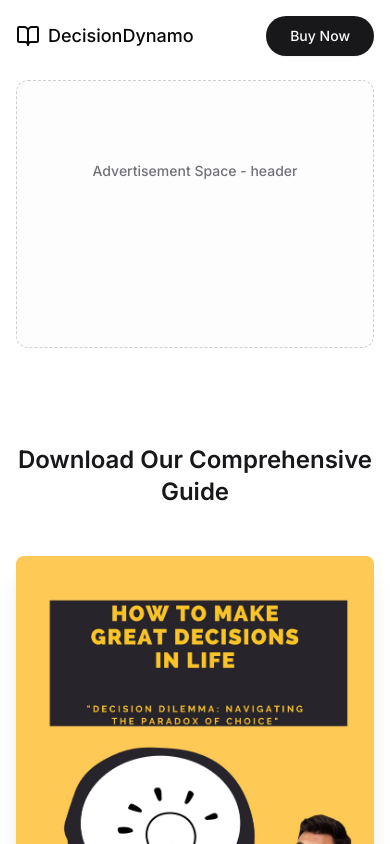
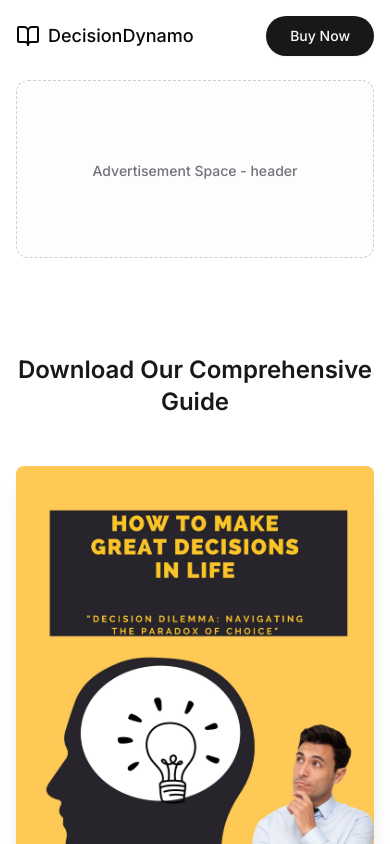
Before and after one commit to Vaishnavi222-cmd/ebook-decision-dynamo, a React (Vite) app: page / in a window 390 px wide. Shown: the top 844 px of the page. Built offline with nearby package versions, Linux system fonts and the light colour scheme.

Commit message:
Reverted to edit edt-8cd0e899-535a-40f8-b9ef-bc7f73539661: "Add advertisement to header
Adds an advertisement script to the header ad space, ensuring visibility and proper resizing for both desktop and mobile devices without causing layout issues or TypeScript errors."

```diff
--- a/src/components/AdSpace.tsx
+++ b/src/components/AdSpace.tsx
@@ -17,15 +17,6 @@ const AdSpace: React.FC<AdSpaceProps> = ({
   useEffect(() => {
     // Only inject the ad script for the header position
     if (position === "header" && adRef.current) {
-      // Clear any previous content
-      adRef.current.innerHTML = "";
-
-      // Create container for the ad
-      const adContainer = document.createElement("div");
-      adContainer.className = "w-full h-full";
-      adRef.current.appendChild(adContainer);
-
-      // Create and inject the ad script
       const scriptEl = document.createElement("script");
       scriptEl.innerHTML = `
         (function(xhptg){
@@ -39,12 +30,12 @@ const AdSpace: React.FC<AdSpaceProps> = ({
           l.parentNode.insertBefore(s, l);
         })({})
       `;
-      adContainer.appendChild(scriptEl);
+      adRef.current.appendChild(scriptEl);
 
       // Clean up function to remove script when component unmounts
       return () => {
-        if (adRef.current) {
-          adRef.current.innerHTML = "";
+        if (adRef.current && scriptEl.parentNode) {
+          adRef.current.removeChild(scriptEl);
         }
       };
     }
@@ -68,11 +59,7 @@ const AdSpace: React.FC<AdSpaceProps> = ({
           </div>
           <div
             ref={adRef}
-            className={cn(
-              "flex items-center justify-center relative",
-              position === "header" ? "min-h-[150px] sm:min-h-[200px]" : "min-h-[60px] sm:min-h-[90px]"
-            )}
-            id={`ad-space-${position}`}
+            className="min-h-[60px] sm:min-h-[90px] flex items-center justify-center relative"
           >
             {position !== "header" && (
               <span className="text-muted-foreground/50">Ad content will appear here</span>
```
